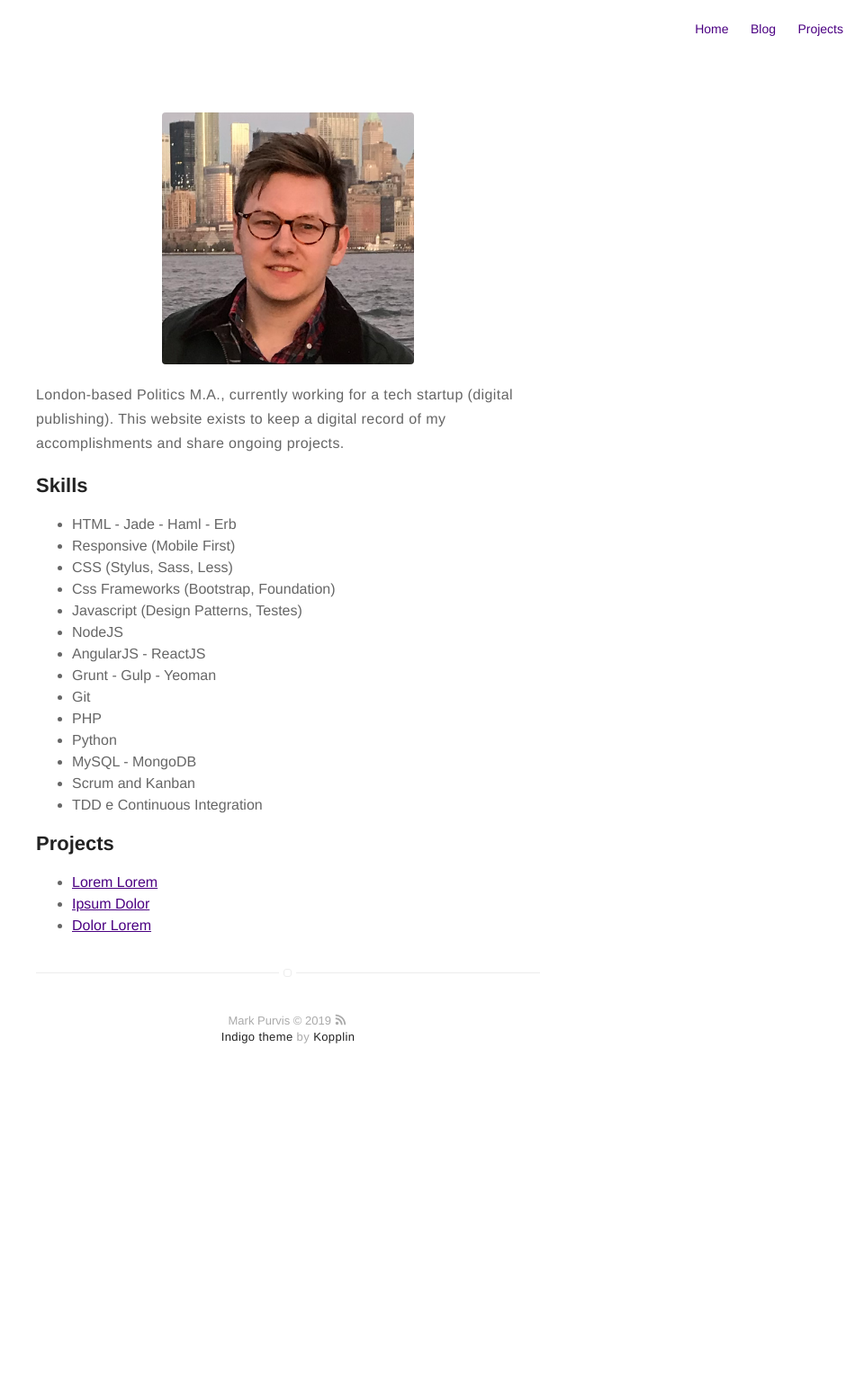
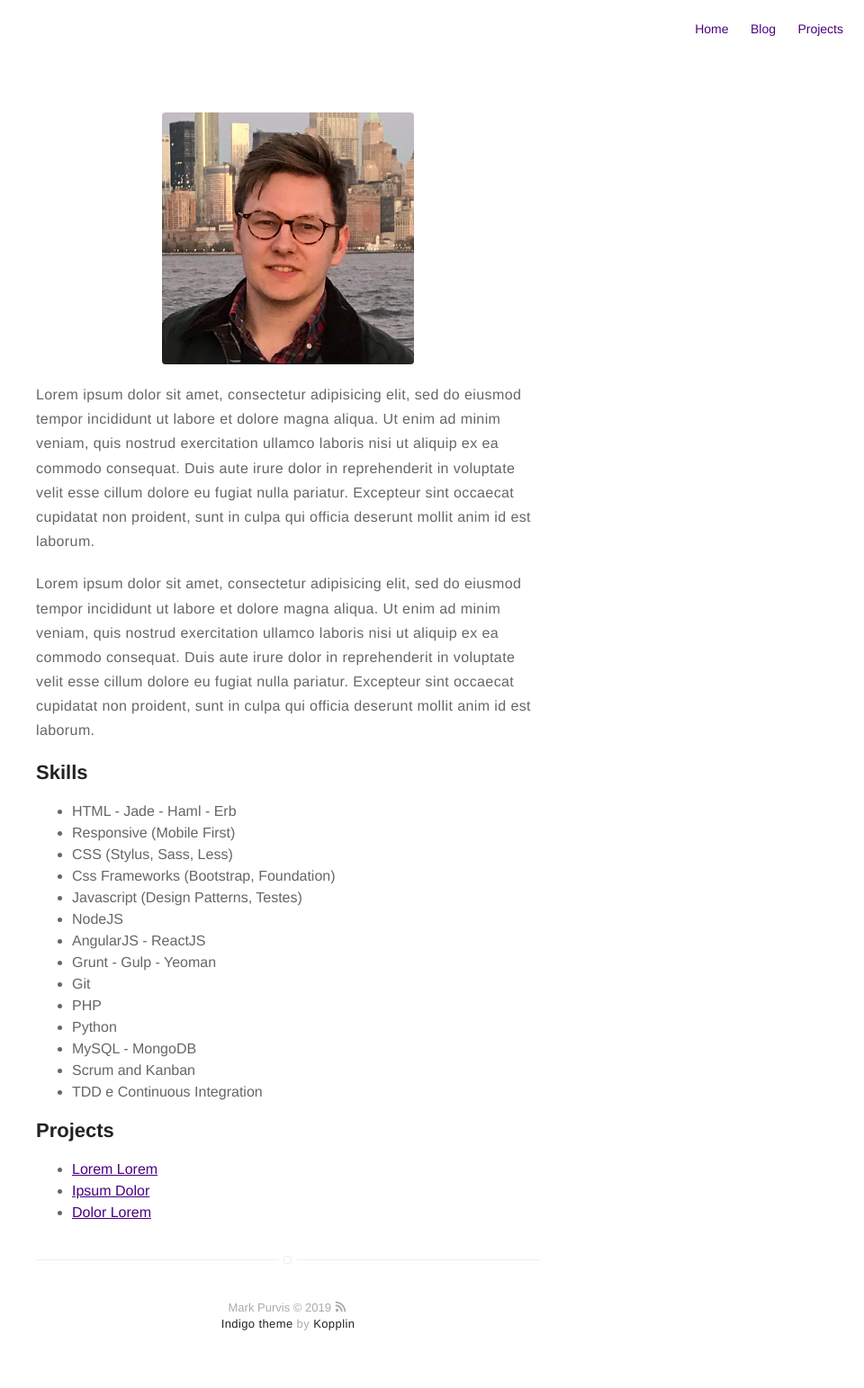
Before and after one commit to markprvs/markprvs.github.io, a Jekyll site: the page built from about.md, in a window 1280 px wide. Shown: the whole page at 90% size, without its empty margins (320-1280 px from the left). Built offline with Jekyll 4.4.1, drawn with Linux system fonts in a browser that asks for light colours; before the commit the page ends 1224 px from its top, so only the background shows below that.

Commit message:
Revert "Update to About"
This reverts commit 9d6a034a5ef75d0563f45e9afaf82d2a65a92b64.

```diff
--- a/about.md
+++ b/about.md
@@ -4,8 +4,19 @@ layout: page
 ---
 ![Profile Image]({{ site.url }}/{{ site.picture }})
 
-<p>London-based Politics M.A., currently working for a tech startup (digital publishing). This website exists to keep a digital record of my accomplishments and share ongoing projects.</p>
+<p>Lorem ipsum dolor sit amet, consectetur adipisicing elit, sed do eiusmod
+tempor incididunt ut labore et dolore magna aliqua. Ut enim ad minim veniam,
+quis nostrud exercitation ullamco laboris nisi ut aliquip ex ea commodo
+consequat. Duis aute irure dolor in reprehenderit in voluptate velit esse
+cillum dolore eu fugiat nulla pariatur. Excepteur sint occaecat cupidatat non
+proident, sunt in culpa qui officia deserunt mollit anim id est laborum.</p>
 
+<p>Lorem ipsum dolor sit amet, consectetur adipisicing elit, sed do eiusmod
+tempor incididunt ut labore et dolore magna aliqua. Ut enim ad minim veniam,
+quis nostrud exercitation ullamco laboris nisi ut aliquip ex ea commodo
+consequat. Duis aute irure dolor in reprehenderit in voluptate velit esse
+cillum dolore eu fugiat nulla pariatur. Excepteur sint occaecat cupidatat non
+proident, sunt in culpa qui officia deserunt mollit anim id est laborum.</p>
 
 <h2>Skills</h2>
 
```
